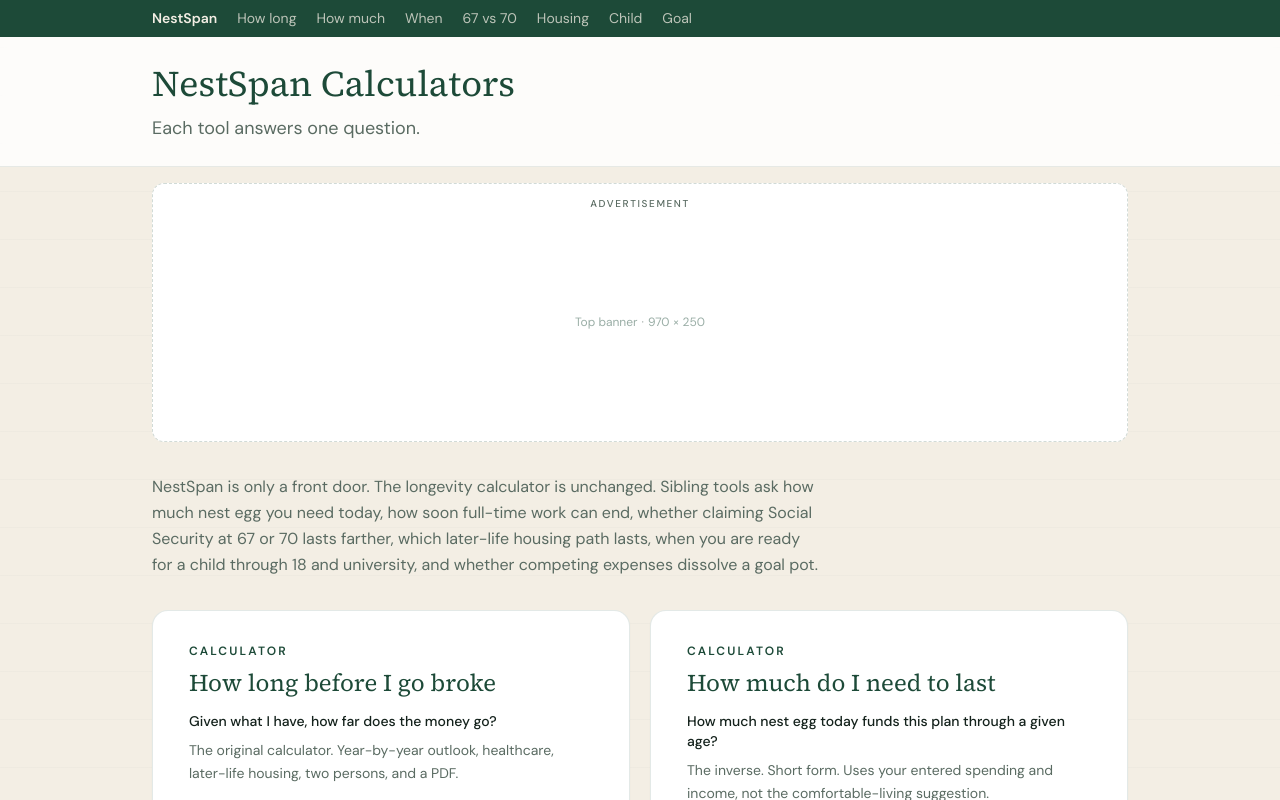
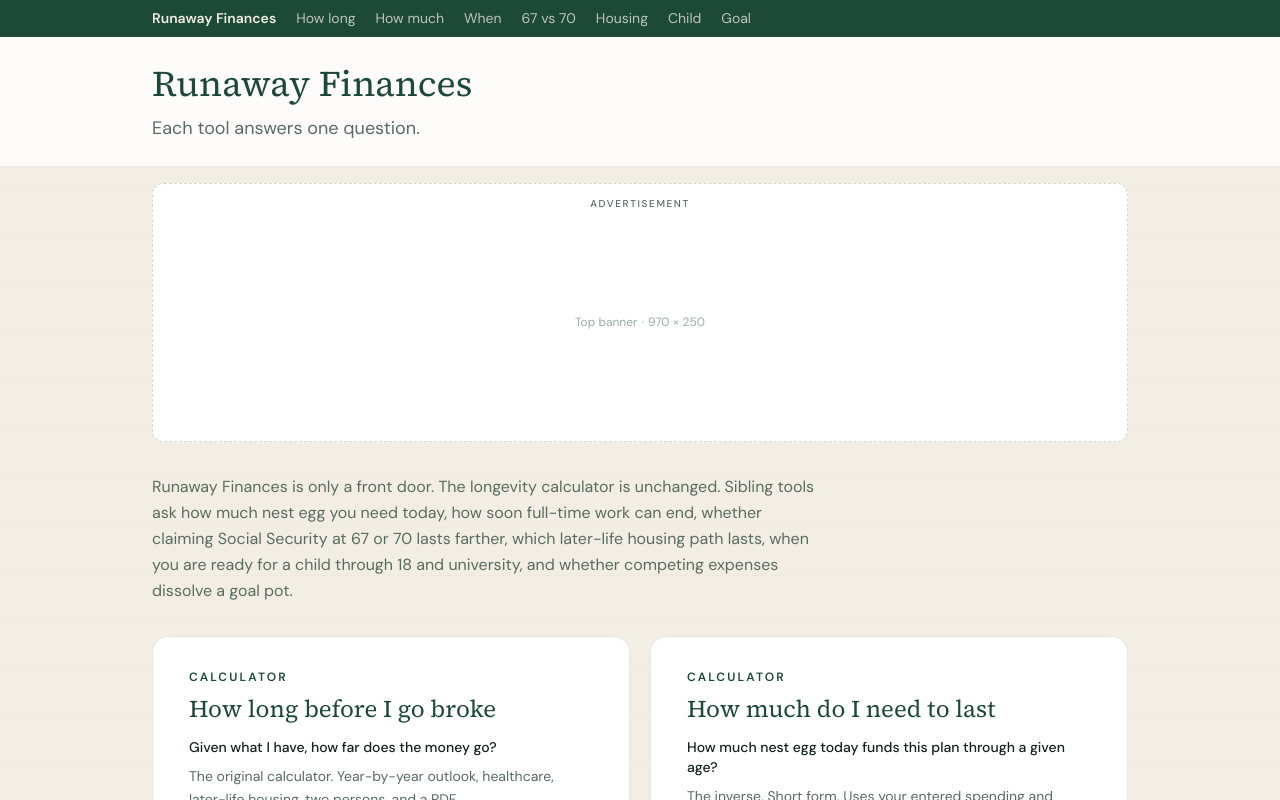
Before and after one commit to r3s0lv343vr/Retirement-and-Longevity-Calculator-Platform, a Next.js app: page / in a window 1280 px wide. Shown: the top 800 px of the page. Built offline with nearby package versions, Linux system fonts and the light colour scheme.

Commit message:
Rename the hub Runaway Finances
Replace NestSpan Calculators with Runaway Finances on the hub, nav, metadata,
admin subtitle, and How long's small subtitle. How long stays the original
tool name.

Co-authored-by: r3s0lv343vr <r3s0lv343vr@users.noreply.github.com>

```diff
--- a/package.json
+++ b/package.json
@@ -2,7 +2,7 @@
   "name": "nestspan",
   "version": "1.0.0",
   "private": true,
-  "description": "NestSpan calculators: retirement runway, child nest eggs, and whether a named goal survives.",
+  "description": "Runaway Finances: retirement runway, child nest eggs, and whether a named goal survives.",
   "scripts": {
     "dev": "next dev",
     "build": "next build",
--- a/src/app/longevity/page.tsx
+++ b/src/app/longevity/page.tsx
@@ -6,7 +6,7 @@ import type { Metadata } from "next";
 export const metadata: Metadata = {
   title: "How Long Before I Go Broke Calculator",
   description:
-    "Find out if your savings will last while accounting for healthcare inflation, lifestyle phases, and part-time work. A NestSpan calculator.",
+    "Find out if your savings will last while accounting for healthcare inflation, lifestyle phases, and part-time work. A Runaway Finances calculator.",
 };
 
 export default function LongevityPage() {
@@ -18,7 +18,7 @@ export default function LongevityPage() {
           <h1 className="max-w-3xl font-serif text-3xl leading-tight text-pine sm:text-4xl">
             How Long Before I Go Broke Calculator
           </h1>
-          <p className="mt-2 text-base text-muted sm:text-lg">A NestSpan calculator</p>
+          <p className="mt-2 text-base text-muted sm:text-lg">A Runaway Finances calculator</p>
         </div>
       </header>
 
@@ -45,7 +45,7 @@ export default function LongevityPage() {
           <AdSlot placement="footer" className="mb-4 border-paper/20 bg-paper/10 text-paper/80" />
           <AdSlot placement="footer-2" className="mb-6 border-paper/20 bg-paper/10 text-paper/80" />
           <p className="font-serif text-xl leading-snug">How Long Before I Go Broke Calculator</p>
-          <p className="mt-1 text-sm text-paper/80">A NestSpan calculator</p>
+          <p className="mt-1 text-sm text-paper/80">A Runaway Finances calculator</p>
           <p className="mt-3 max-w-3xl text-sm leading-relaxed text-paper/75">
             Educational projection only. It is not tax, investment, or medical advice. Markets, inflation, health, and
             policy can all move against any model. Compare this outlook with a licensed advisor before making decisions.
--- a/src/app/page.tsx
+++ b/src/app/page.tsx
@@ -73,7 +73,7 @@ export default function HubPage() {
 
       <main className="mx-auto max-w-5xl px-5 pb-16 pt-4 sm:px-6">
         <p className="max-w-2xl text-sm leading-relaxed text-muted sm:text-base">
-          NestSpan is only a front door. The longevity calculator is unchanged. Sibling tools ask how much nest egg you
+          Runaway Finances is only a front door. The longevity calculator is unchanged. Sibling tools ask how much nest egg you
           need today, how soon full-time work can end, whether claiming Social Security at 67 or 70 lasts farther,
           which later-life housing path lasts, when you are ready for a child through 18 and university, and whether
           competing expenses dissolve a goal pot.
--- a/src/components/ClusterNav.tsx
+++ b/src/components/ClusterNav.tsx
@@ -1,7 +1,7 @@
 import Link from "next/link";
 
 const LINKS = [
-  { href: "/", label: "NestSpan" },
+  { href: "/", label: "Runaway Finances" },
   { href: "/longevity", label: "How long" },
   { href: "/need", label: "How much" },
   { href: "/when", label: "When" },
--- a/src/lib/brand.ts
+++ b/src/lib/brand.ts
@@ -1,6 +1,6 @@
 /** Public name of the calculator cluster. */
-export const HUB_NAME = "NestSpan";
-export const HUB_TITLE = "NestSpan Calculators";
+export const HUB_NAME = "Runaway Finances";
+export const HUB_TITLE = "Runaway Finances";
 export const HUB_TAGLINE = "Each tool answers one question.";
 export const HUB_BLURB =
   "Nest eggs and runways. How long money lasts, what you need today, when work can end, Social Security at 67 vs 70, later-life housing, a child through 18 and university, and whether a named goal survives.";
```
Also changed, not shown: 2 other files (tests, documents, lock files or other folders).
